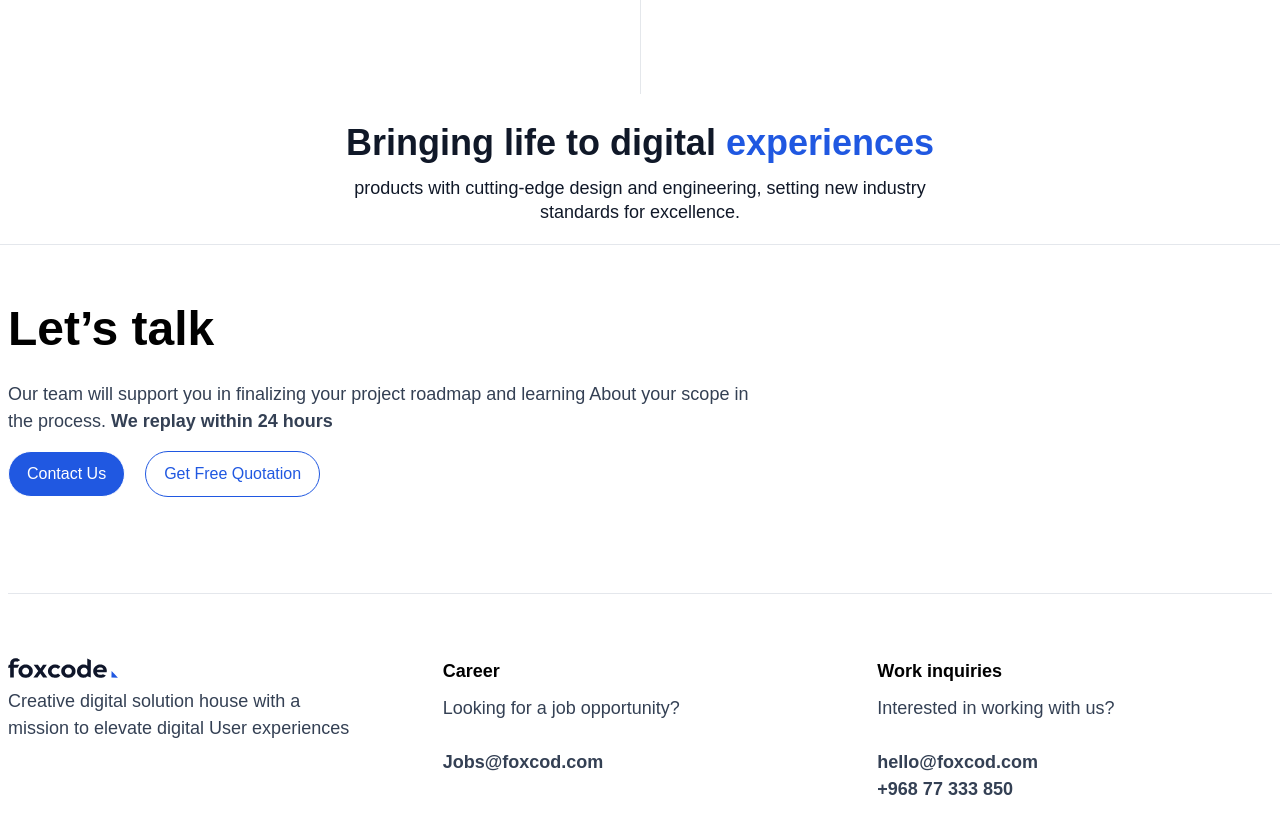
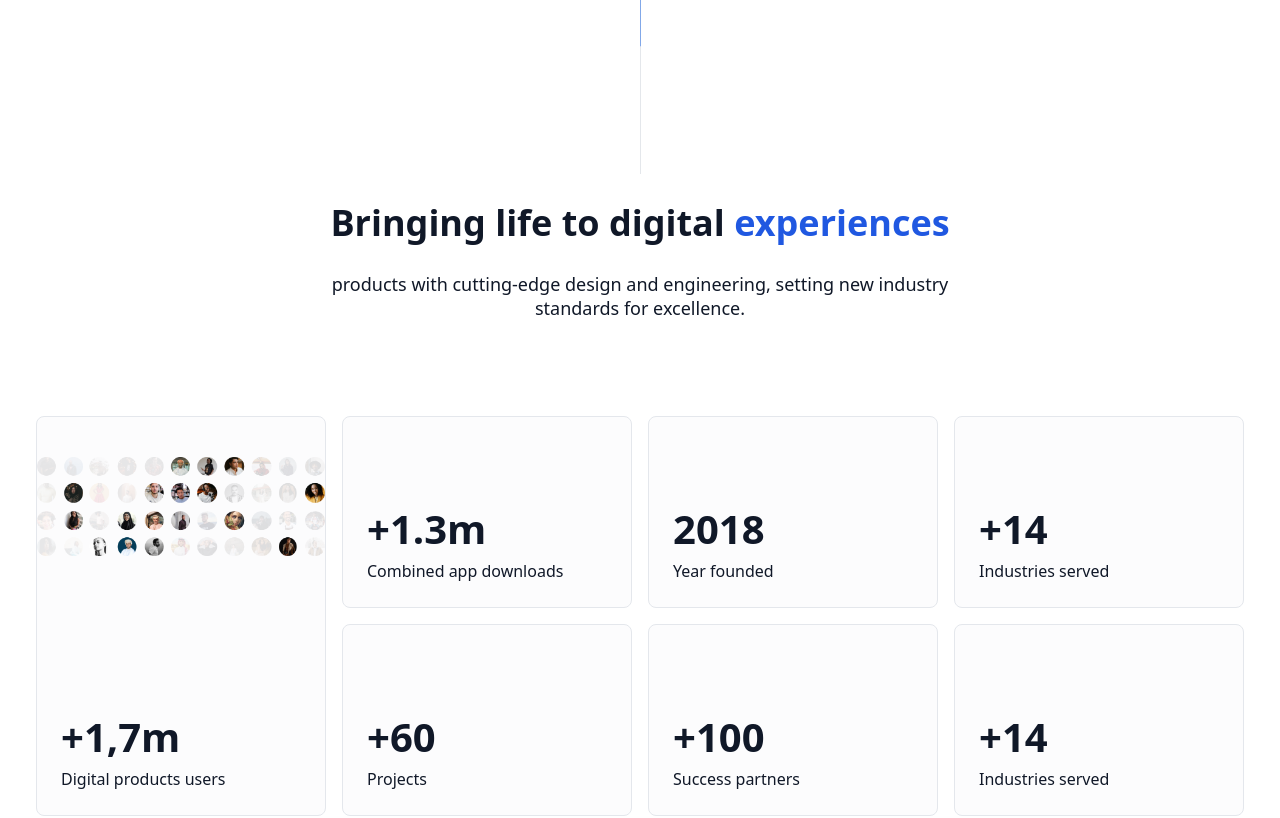
Before and after one commit to foullanifatimazohra/foxcode_frontend, a Next.js app: page /en in a window 1280 px wide. Shown: the part 1260-2078 px from the top of the page. Built offline with nearby package versions, Linux system fonts and the light colour scheme.

Commit message:
feat(home): implement about section

```diff
--- a/package.json
+++ b/package.json
@@ -11,6 +11,8 @@
     "prepare": "husky"
   },
   "dependencies": {
+    "@tabler/icons-react": "^3.11.0",
+    "class-variance-authority": "^0.7.0",
     "clsx": "^2.1.1",
     "eslint-config-prettier": "^9.1.0",
     "eslint-plugin-prettier": "^5.2.1",
@@ -21,7 +23,8 @@
     "next-intl": "^3.17.2",
     "react": "^18",
     "react-dom": "^18",
-    "tailwind-merge": "^2.4.0"
+    "tailwind-merge": "^2.4.0",
+    "tailwindcss-animate": "^1.0.7"
   },
   "devDependencies": {
     "@commitlint/cli": "^19.3.0",
--- a/src/app/globals.css
+++ b/src/app/globals.css
@@ -1,11 +1,3 @@
 @tailwind base;
 @tailwind components;
 @tailwind utilities;
-
-@import url(https://db.onlinewebfonts.com/c/ab115b4a1db57541d7c9c9e39db76c56?family=Biennale);
-
-*,
-body {
-  box-sizing: border-box;
-  font-family: "Biennale", sans-serif;
-}
--- /dev/null
+++ b/src/components/ui/bento-grid/index.tsx
@@ -0,0 +1,39 @@
+import { cn } from "@/lib/utils";
+
+export const BentoGrid = ({
+  className,
+  children,
+}: {
+  className?: string;
+  children?: React.ReactNode;
+}) => {
+  return (
+    <div
+      className={cn(
+        "grid md:auto-rows-[18rem] grid-cols-1 md:grid-cols-4 gap-4 max-w-7xl mx-auto ",
+        className
+      )}
+    >
+      {children}
+    </div>
+  );
+};
+
+export const BentoGridItem = ({
+  className,
+  children,
+}: {
+  className?: string;
+  children?: React.ReactNode;
+}) => {
+  return (
+    <div
+      className={cn(
+        "row-span-1 rounded-xl group/bento hover:shadow-xl transition duration-200 shadow-input dark:shadow-none p-4 dark:bg-black dark:border-white/[0.2] bg-white border border-transparent justify-between flex flex-col space-y-4",
+        className
+      )}
+    >
+      {children}
+    </div>
+  );
+};
--- a/src/lib/utils.ts
+++ b/src/lib/utils.ts
@@ -1,5 +1,5 @@
 import { twMerge } from "tailwind-merge";
-import { ClassValue, clsx } from "clsx";
+import { type ClassValue, clsx } from "clsx";
 
 export function cn(...inputs: ClassValue[]) {
   return twMerge(clsx(inputs));
--- a/src/views/home/About.tsx
+++ b/src/views/home/About.tsx
@@ -1,11 +1,13 @@
 import { getTranslations } from "next-intl/server";
+import Image from "next/image";
 import { MovingLine } from "@/components/ui/moving-line";
+import { BentoGrid, BentoGridItem } from "@/components/ui/bento-grid";
 
 async function About() {
   const t = await getTranslations();
 
   return (
-    <section className="flex justify-center gap-4 items-center my-5 text-center flex-col">
+    <section className="flex justify-center gap-4 items-center my-[100px] text-center flex-col">
       <p
         className="text-body mt-2.5 font-normal text-primary-gray-900 max-w-[50ch]"
         dangerouslySetInnerHTML={{
@@ -23,7 +25,7 @@
 }
 
 const renderDigitalExperience = (t: any) => (
-  <div>
+  <div className="flex flex-col gap-4 items-center">
     <h2
       className="text-h2 text-center leading-[66px] text-primary-gray-900 font-bold"
       dangerouslySetInnerHTML={{
@@ -36,7 +38,35 @@
     <p className="text-body text-primary-gray-900 font-normal leading-6 text-center max-w-[60ch]">
       {t("home.about.experience.paragraph")}
     </p>
+    {renderBentoGrid(t)}
   </div>
 );
 
+const renderBentoGrid = (t: any) => (
+  <BentoGrid className="px-5 mx-auto mt-20 md:auto-rows-[12rem]">
+    {t.raw("home.about.cards").map((card: any, index: number) => (
+      <BentoGridItem
+        key={index}
+        className={`relative min-w-[290px] max-sm:h-[300px] bg-primary-gray-25 p-6 border-primary-gray-200 rounded-lg justify-end  ${index === 0 ? "md:row-span-2" : ""}`}
+      >
+        <div className="text-start">
+          {index === 0 && (
+            <Image
+              src="/assets/images/home/card-image.png"
+              width={300}
+              height={40}
+              alt={card.text}
+              className="absolute top-10 left-0 right-0"
+            />
+          )}
+          <h4 className="text-[40px] font-bold text-primary-gray-900">
+            {card.count}
+          </h4>
+          <p className="font-normal text-primary-gray-900">{card.text}</p>
+        </div>
+      </BentoGridItem>
+    ))}
+  </BentoGrid>
+);
+
 export default About;
--- a/tailwind.config.ts
+++ b/tailwind.config.ts
@@ -1,17 +1,22 @@
 import type { Config } from "tailwindcss";
 
-const {
-  default: flattenColorPalette,
-} = require("tailwindcss/lib/util/flattenColorPalette");
-
-const config: Config = {
+const config = {
+  darkMode: ["class"],
   content: [
     "./src/pages/**/*.{js,ts,jsx,tsx,mdx}",
     "./src/components/**/*.{js,ts,jsx,tsx,mdx}",
     "./src/app/**/*.{js,ts,jsx,tsx,mdx}",
     "./src/views/**/*.{js,ts,jsx,tsx,mdx}",
   ],
+  prefix: "",
   theme: {
+    container: {
+      center: true,
+      padding: "2rem",
+      screens: {
+        "2xl": "1400px",
+      },
+    },
     colors: {
       white: "#fff",
       black: "#000",
@@ -140,19 +145,23 @@
         "gradient-conic":
           "conic-gradient(from 180deg at 50% 50%, var(--tw-gradient-stops))",
       },
+      keyframes: {
+        "accordion-down": {
+          from: { height: "0" },
+          to: { height: "var(--radix-accordion-content-height)" },
+        },
+        "accordion-up": {
+          from: { height: "var(--radix-accordion-content-height)" },
+          to: { height: "0" },
+        },
+      },
+      animation: {
+        "accordion-down": "accordion-down 0.2s ease-out",
+        "accordion-up": "accordion-up 0.2s ease-out",
+      },
     },
   },
-  plugins: [addVariablesForColors],
-};
+  plugins: [require("tailwindcss-animate")],
+} satisfies Config;
 
-function addVariablesForColors({ addBase, theme }: any) {
-  let allColors = flattenColorPalette(theme("colors"));
-  let newVars = Object.fromEntries(
-    Object.entries(allColors).map(([key, val]) => [`--${key}`, val])
-  );
-
-  addBase({
-    ":root": newVars,
-  });
-}
 export default config;
```
Also changed, not shown: components.json (added), public/assets/images/home/card-image.png (added), 1 other file (tests, documents, lock files or other folders).
